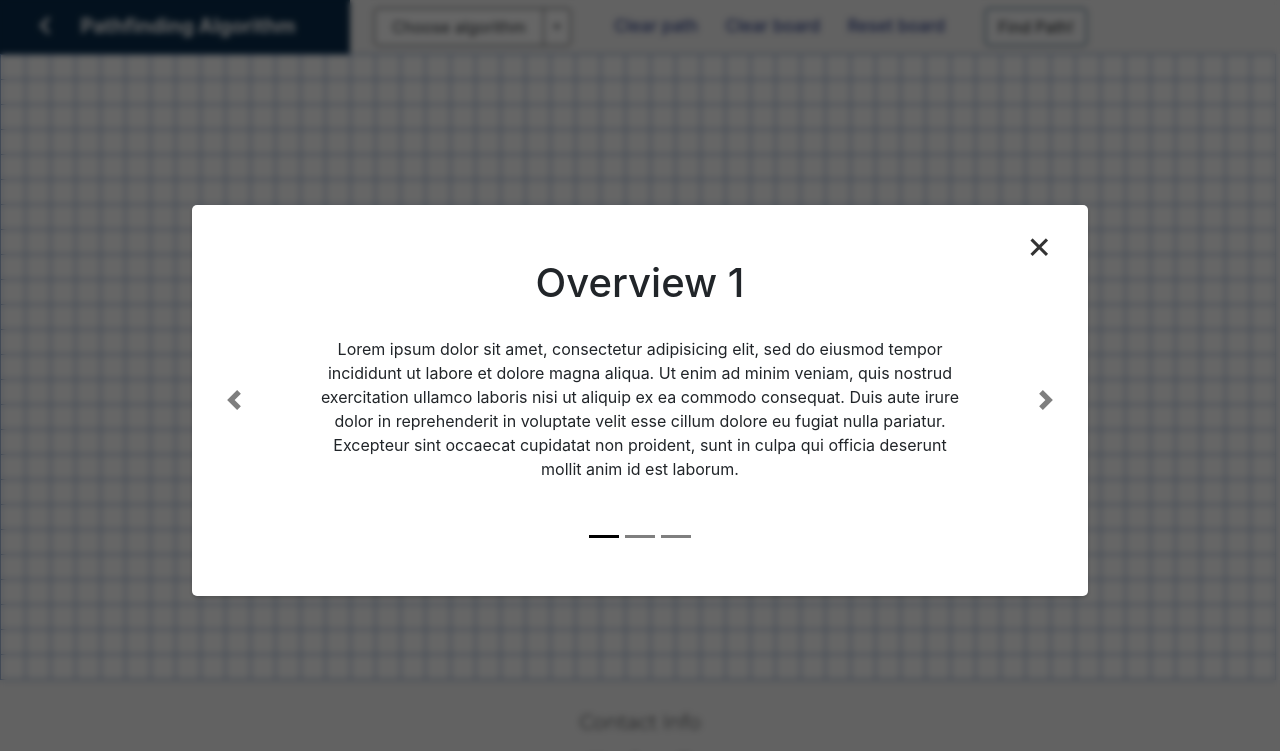
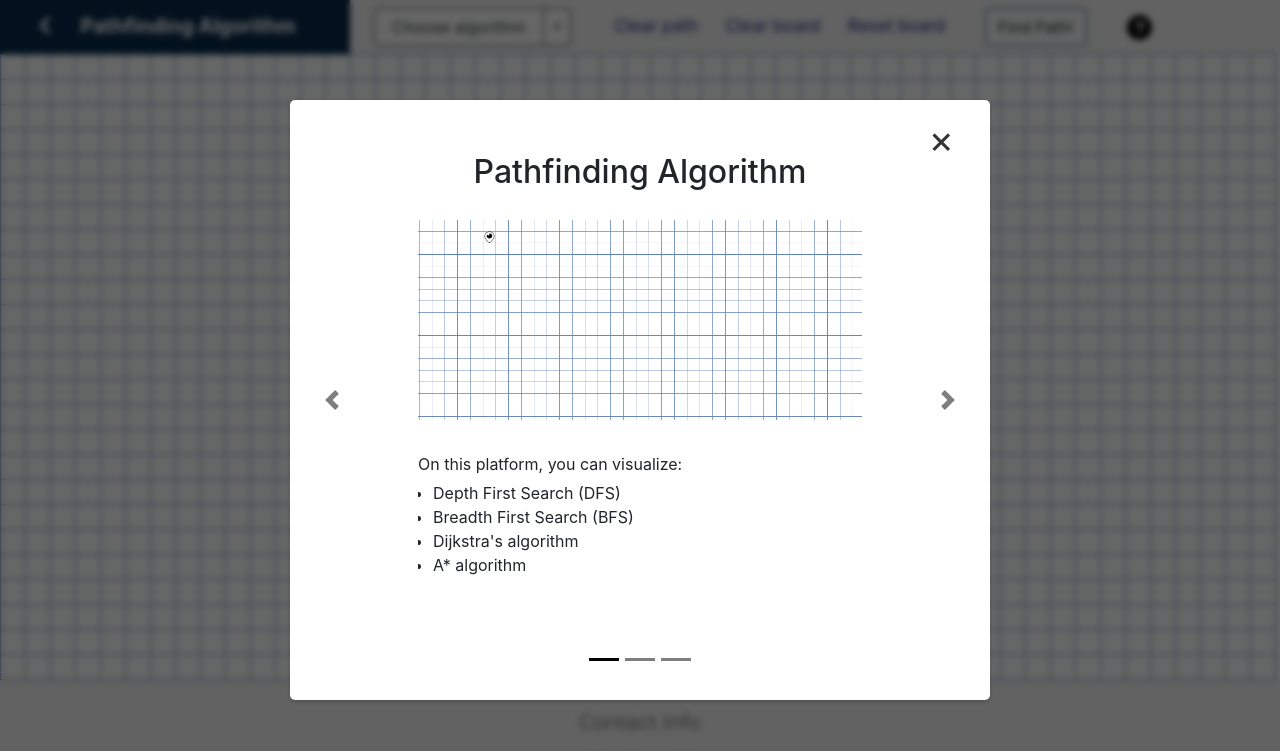
Before and after one commit to dchoulex/algorithm-visualizer, a website with bundled scripts: page public/pathfindingAlgorithm.html in a window 1280 px wide. Shown: the top 751 px of the page. Built offline with nearby package versions, Linux system fonts and the light colour scheme.

Commit message:
Add help button

```diff
--- a/public/css/style.css
+++ b/public/css/style.css
@@ -11,6 +11,14 @@ body {
 a {
     color: #000;
     text-decoration: none;
+}
+
+p {
+    margin-bottom: 5px;
+}
+
+ul {
+    padding-left: 15px;
 }
 
 #footer {
@@ -99,7 +107,9 @@ a {
 .modal {
     position: relative;
     display: block;
-    width: 70%;
+    width: 700px;
+    height: 600px;
+    /* width: 70%; */
 
     background-color: #fff;
     padding: 3rem 8rem 2rem;
@@ -111,6 +121,19 @@ a {
 
 .modal-title {
     margin-bottom: 1.5rem;
+}
+
+.modal-image {
+    height: 200px;
+    width: 500px;
+}
+
+.modal-text-container {
+    padding-top: 2rem;
+    text-align: left !important;
+    font-size: 16px;
+    height: 200px;
+    width: 500px;
 }
 
 .close-modal {
@@ -171,6 +194,20 @@ a {
 
     padding: 0.5rem;
     font-size: 1rem;
+}
+
+#help-btn {
+    background-image: url("./../img/circle-question-solid.svg");
+    width: 25px;
+    height: 25px;
+    padding: 0;
+    margin: 0;
+    margin-left: 1.5rem;
+    user-select: none;
+}
+
+#help-btn:hover {
+    cursor: pointer;
 }
 
 /* Choose algorithm btn  */
@@ -381,6 +418,7 @@ a {
 
 #find-path-btn {
     margin-left: 2.5rem;
+    margin-right: 1rem;
 }
 
 #find-path-btn:hover {
--- a/public/js/config.js
+++ b/public/js/config.js
@@ -22,4 +22,4 @@ export const START_NODE_COLOR_CODE = 2;
 export const END_NODE_COLOR_CODE = 3;
 
 // Search speed
-export const SEARCH_DELAY = 100;
+export const SEARCH_DELAY = 10;
--- a/public/js/index.js
+++ b/public/js/index.js
@@ -24,17 +24,25 @@ const sortButton = document.getElementById("sort-btn");
 const restartBarGraphButton = document.getElementById("restart-bar-graph-btn");
 
 // Pathfinding algorithm DOM elements
-const findPathButton = document.getElementById("find-path-btn");
 const clearBoardText = document.getElementById("clear-board-text");
 const clearPathText = document.getElementById("clear-path-text");
 const resetBoardText = document.getElementById("reset-board-text");
+const findPathButton = document.getElementById("find-path-btn");
+const helpButton = document.getElementById("help-btn");
 
 if (closeModalButton) {
     closeModalButton.addEventListener("click", () => {
-        modal.classList.toggle("hidden");
-        overlay.classList.toggle("hidden");
+        if (!modal.classList.contains("hidden")) modal.classList.toggle("hidden");
+        if (!overlay.classList.contains("hidden")) overlay.classList.toggle("hidden");
     })
 };
+
+if (overlay) {
+    overlay.addEventListener("click", () => {
+        if (!modal.classList.contains("hidden")) modal.classList.toggle("hidden");
+        if (!overlay.classList.contains("hidden")) overlay.classList.toggle("hidden");
+    })
+}
 
 if (speedButtons){
     speedButtons.forEach(button => {
@@ -82,3 +90,10 @@ if (clearPathText) {
 if (resetBoardText) {
     resetBoardText.addEventListener("click", resetBoard)
 }
+
+if (helpButton) {
+    helpButton.addEventListener("click", () => {
+        if (modal.classList.contains("hidden")) modal.classList.remove("hidden");
+        if (overlay.classList.contains("hidden")) overlay.classList.remove("hidden");
+    })
+}
--- a/public/pathfindingAlgorithm.html
+++ b/public/pathfindingAlgorithm.html
@@ -39,10 +39,10 @@
               <span class="sr-only">Toggle Dropdown</span>
             </button>
             <div class="dropdown-menu">
-              <a class="dropdown-item" href="#">Depth first search</a>
-              <a class="dropdown-item" href="#">Breadth first search</a>
-              <a class="dropdown-item" href="#">Dijkstra's algorithm</a>
-              <a class="dropdown-item" href="#">A* algorithm</a>
+              <a class="dropdown-item">Depth first search</a>
+              <a class="dropdown-item">Breadth first search</a>
+              <a class="dropdown-item">Dijkstra's algorithm</a>
+              <a class="dropdown-item">A* algorithm</a>
             </div>
           </div>
         </nav>
@@ -66,6 +66,7 @@
         <p class="clear-board-text" id="clear-board-text">Clear board</p>
         <p class="reset-board-text" id="reset-board-text">Reset board</p>
         <button class="btn btn-light" id="find-path-btn">Find Path!</button>
+        <p class="help-btn" id="help-btn"></p>
       </div>
     </div>
   </header>
@@ -108,20 +109,24 @@
       <div class="carousel-inner">
 
         <div class="carousel-item active">
-          <h1 class="modal-title">Overview 1</h1>
-          <p class="modal-text">
-            Lorem ipsum dolor sit amet, consectetur adipisicing elit, sed do eiusmod
-            tempor incididunt ut labore et dolore magna aliqua. Ut enim ad minim
-            veniam, quis nostrud exercitation ullamco laboris nisi ut aliquip ex ea
-            commodo consequat. Duis aute irure dolor in reprehenderit in voluptate
-            velit esse cillum dolore eu fugiat nulla pariatur. Excepteur sint
-            occaecat cupidatat non proident, sunt in culpa qui officia deserunt
-            mollit anim id est laborum.
-          </p>
+          <h2 class="modal-title">Pathfinding Algorithm</h2>
+          <img class="modal-image" src="./img/test.png" alt="">
+          <div class="modal-text-container">
+            <p>
+              On this platform, you can visualize:
+              <ul>
+                <li>Depth First Search (DFS)</li>
+                <li>Breadth First Search (BFS)</li>
+                <li>Dijkstra's algorithm</li>
+                <li>A* algorithm</li>
+              </ul>
+            </p>
+          </div>
         </div>
 
         <div class="carousel-item">
           <h1 class="modal-title">Overview 2</h1>
+
           <p class="modal-text">
             Lorem ipsum dolor sit amet, consectetur adipisicing elit, sed do eiusmod
             tempor incididunt ut labore et dolore magna aliqua. Ut enim ad minim
```
Also changed, not shown: public/sortingAlgorithm.html (+1 -0 lines), public/img/circle-question-solid.svg (added), public/img/test.png (added).
